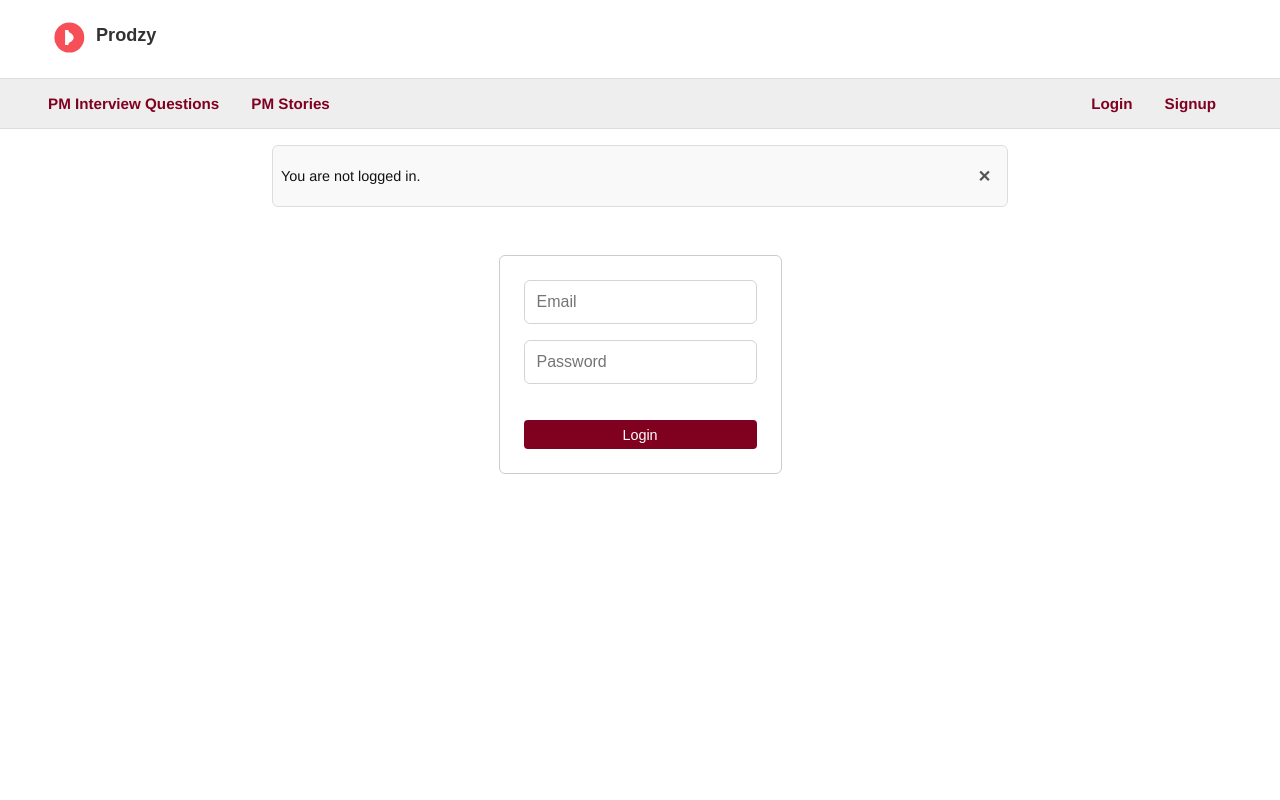
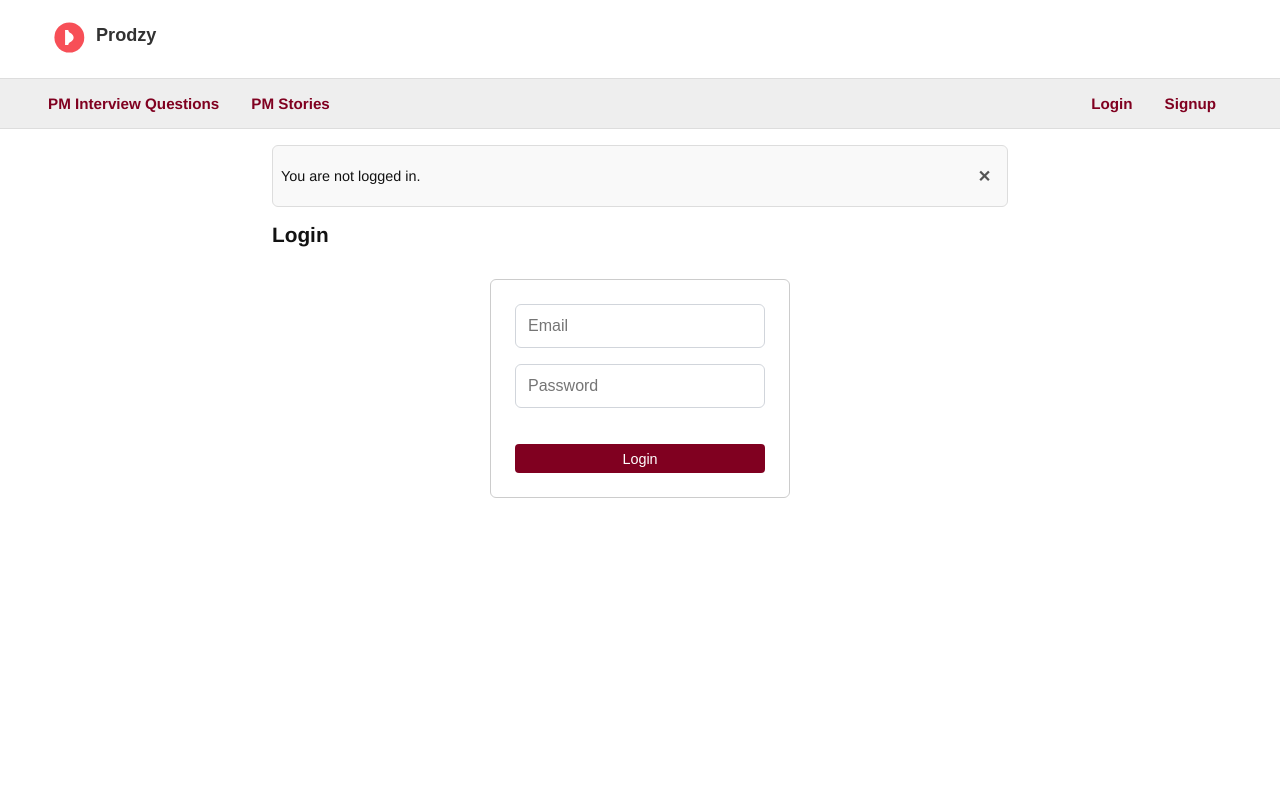
Before and after one commit to apigeoneer/prodzy, a React (Create React App) app: page /login in a window 1280 px wide. Shown: the top 800 px of the page. Built offline with nearby package versions, Linux system fonts and the light colour scheme; no server answers.

Commit message:
Redirecting logged in users to the questions page & made questions page as the default page

```diff
--- a/src/components/Login.js
+++ b/src/components/Login.js
@@ -1,23 +1,30 @@
 import { useState } from 'react';
 import { signInWithEmailAndPassword } from "firebase/auth";
 import { auth } from "../firebase";
+import { useNavigate } from 'react-router-dom';
 
 const Login = () => {
   const [email, setEmail] = useState("");
   const [password, setPassword] = useState("");
+  const [error, setError] = useState("");
+  const navigate = useNavigate();
 
   const handleLogin = async (e) => {
     e.preventDefault();
     try {
       await signInWithEmailAndPassword(auth, email, password);
       alert("Login successful!");
+      navigate('/questions');
     } catch (error) {
       alert("Error logging in: " + error.message);
     }
   };
 
   return (
-    <form className="auth-form" onSubmit={handleLogin}>
+    <div>
+      <h2>Login</h2>
+      {error && <p style={{ color: 'red' }}>{error}</p>}
+      <form className="auth-form" onSubmit={handleLogin}>
         <input
             type="email"
             placeholder="Email"
@@ -32,6 +39,7 @@ const Login = () => {
         />
         <button type="submit" className="form-button">Login</button>
     </form>
+    </div>
   );
 };
 
--- a/src/pages/App.js
+++ b/src/pages/App.js
@@ -75,7 +75,7 @@ const App = () => {
           <Route path="/questions" element={<QuestionsPage />} />
           <Route path="/stories" element={<StoriesPage />} />
           <Route path="/profile" element={<ProfilePage />} />
-          <Route path="/" element={<div>Home</div>} />
+          <Route path="/" element={<QuestionsPage />} />
           <Route path="/questions/:id" element={<QuestionDetailPage />} />
           <Route path="/questions/:id/answers" element={<QuestionAnswersPage />} />
           <Route path="/terms" element={<TermsConditions />} />
```
